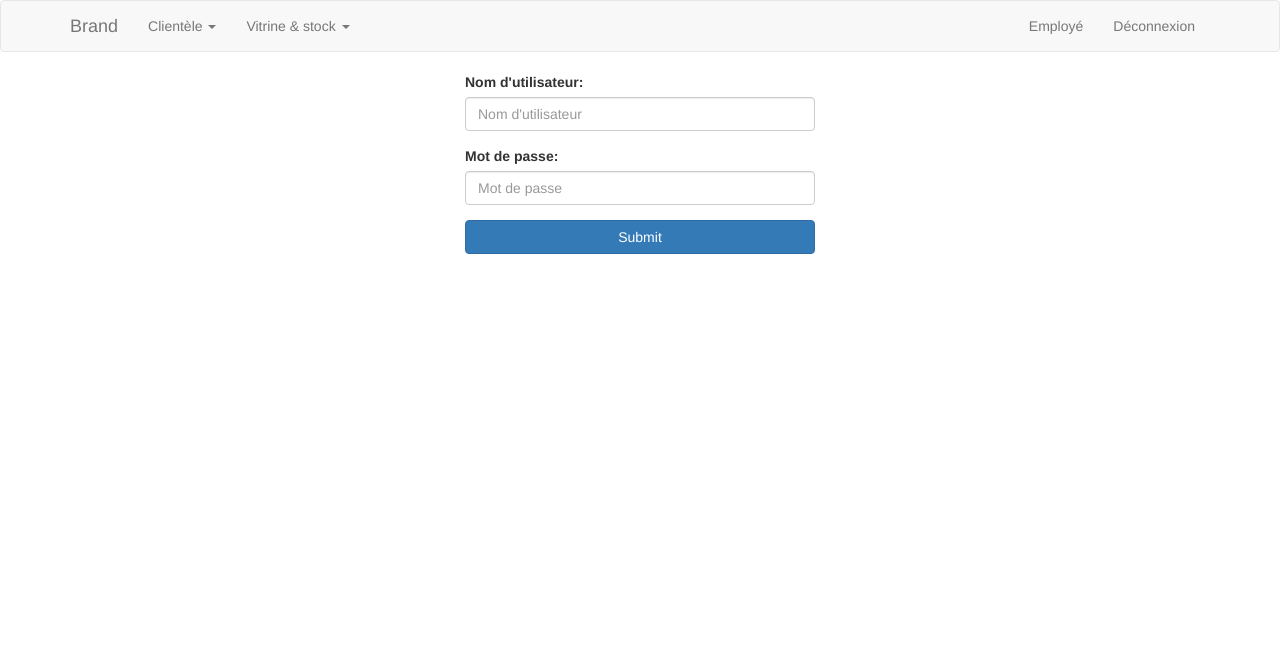
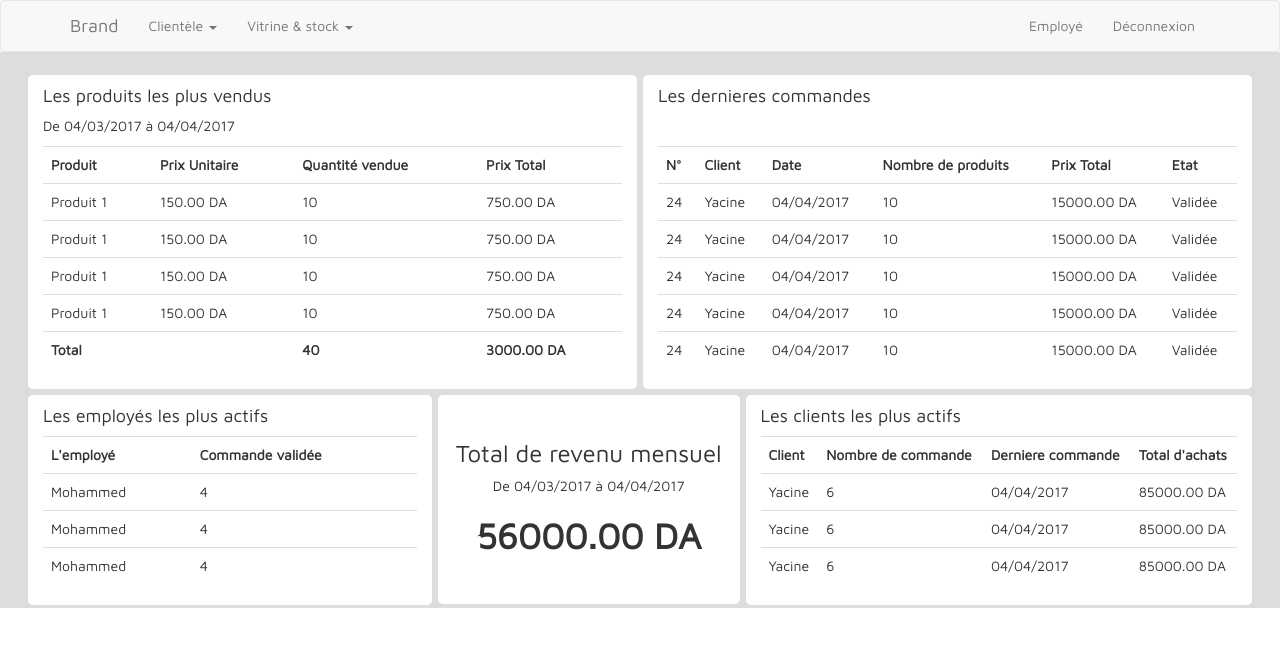
Before and after one commit to yacine17/PFEecommerceWebSite, a PHP site: page / in a window 1280 px wide. Shown: the top 647 px of the page. Run offline with PHP 8.4, Linux system fonts and the light colour scheme.

Commit message:
page d'accueil admin

```diff
--- a/Dynamic/admin/css/style.css
+++ b/Dynamic/admin/css/style.css
@@ -1,8 +1,45 @@
 .right-float{
     float: right;
 }
+.navbar{
+    margin-bottom: 0;
+}
+body{
+    font-family: 'Maven Pro', sans-serif;
+}
 /*Start login*/
 /*End login*/
+/*Start accueil*/
+.accueil{
+    background: #DDD;
+    padding-top: 20px;
+}
+.accueil .col-md-6,
+.accueil .col-md-4,
+.accueil .col-md-3,
+.accueil .col-md-5{
+    padding: 0px;
+}
+.accueil .row{
+    margin: 0 10px;
+}
+.accueil .informations{
+    background: #FFF;
+    border-radius: 5px;
+    margin: 3px 3px;
+    padding: 1px 15px;
+}
+.accueil .plusVendu table tr:last-child{
+    font-weight: bold;
+}
+.accueil .revenuMensuel{
+    height: 209px;
+    padding: 25px 0;
+}
+.accueil .revenuMensuel h1{
+    font-weight: bolder;
+}
+/*End accueil*/
 /*Start Insérer Produit*/
 .insererProduit .btn{
     margin-top: 20px;
--- a/Dynamic/admin/index.php
+++ b/Dynamic/admin/index.php
@@ -7,7 +7,7 @@
  */
 require 'pages/templates/header.php';
 require 'pages/templates/navbar.php';
-require 'pages/login.php';
+require 'pages/accueil.php';
 
 
 require 'pages/templates/footer.php';
--- /dev/null
+++ b/Dynamic/admin/pages/accueil.php
@@ -0,0 +1,175 @@
+<?php
+/**
+ * Created by PhpStorm.
+ * User: Yacine
+ * Date: 04/04/2017
+ * Time: 18:38
+ */?>
+<div class="accueil">
+    <div class="container-fluid">
+        <div class="row">
+            <div class="col-md-6">
+                <div class="informations plusVendu">
+                    <h4>Les produits les plus vendus</h4>
+                    <p>De 04/03/2017 à 04/04/2017</p>
+                    <table class="table">
+                        <tr>
+                            <th>Produit</th>
+                            <th>Prix Unitaire</th>
+                            <th>Quantité vendue</th>
+                            <th>Prix Total</th>
+                        </tr>
+                        <tr>
+                            <td>Produit 1</td>
+                            <td>150.00 DA</td>
+                            <td>10</td>
+                            <td>750.00 DA</td>
+                        </tr>
+                        <tr>
+                            <td>Produit 1</td>
+                            <td>150.00 DA</td>
+                            <td>10</td>
+                            <td>750.00 DA</td>
+                        </tr>
+                        <tr>
+                            <td>Produit 1</td>
+                            <td>150.00 DA</td>
+                            <td>10</td>
+                            <td>750.00 DA</td>
+                        </tr>
+                        <tr>
+                            <td>Produit 1</td>
+                            <td>150.00 DA</td>
+                            <td>10</td>
+                            <td>750.00 DA</td>
+                        </tr>
+                        <tr>
+                            <td colspan="2">Total</td>
+                            <td>40</td>
+                            <td>3000.00 DA</td>
+                        </tr>
+                    </table>
+                </div>
+            </div>
+            <div class="col-md-6">
+                <div class="informations derniereCommande">
+                    <h4>Les dernieres commandes</h4>
+                    <p>&nbsp;</p>
+                    <table class="table">
+                        <tr>
+                            <th>N°</th>
+                            <th>Client</th>
+                            <th>Date</th>
+                            <th>Nombre de produits</th>
+                            <th>Prix Total</th>
+                            <th>Etat</th>
+                        </tr>
+                        <tr>
+                            <td>24</td>
+                            <td>Yacine</td>
+                            <td>04/04/2017</td>
+                            <td>10</td>
+                            <td>15000.00 DA</td>
+                            <td>Validée</td>
+                        </tr>
+                        <tr>
+                            <td>24</td>
+                            <td>Yacine</td>
+                            <td>04/04/2017</td>
+                            <td>10</td>
+                            <td>15000.00 DA</td>
+                            <td>Validée</td>
+                        </tr>
+                        <tr>
+                            <td>24</td>
+                            <td>Yacine</td>
+                            <td>04/04/2017</td>
+                            <td>10</td>
+                            <td>15000.00 DA</td>
+                            <td>Validée</td>
+                        </tr>
+                        <tr>
+                            <td>24</td>
+                            <td>Yacine</td>
+                            <td>04/04/2017</td>
+                            <td>10</td>
+                            <td>15000.00 DA</td>
+                            <td>Validée</td>
+                        </tr>
+                        <tr>
+                            <td>24</td>
+                            <td>Yacine</td>
+                            <td>04/04/2017</td>
+                            <td>10</td>
+                            <td>15000.00 DA</td>
+                            <td>Validée</td>
+                        </tr>
+                    </table>
+                </div>
+            </div>
+        </div>
+        <div class="row">
+            <div class="col-md-4">
+                <div class="informations employeActif">
+                    <h4>Les employés les plus actifs</h4>
+                    <table class="table">
+                        <tr>
+                            <th>L'employé</th>
+                            <th>Commande validée</th>
+                        </tr>
+                        <tr>
+                            <td>Mohammed</td>
+                            <td>4</td>
+                        </tr>
+                        <tr>
+                            <td>Mohammed</td>
+                            <td>4</td>
+                        </tr>
+                        <tr>
+                            <td>Mohammed</td>
+                            <td>4</td>
+                        </tr>
+                    </table>
+                </div>
+            </div>
+            <div class="col-md-3">
+                <div class="informations revenuMensuel text-center">
+                        <h3>Total de revenu mensuel</h3>
+                        <p>De 04/03/2017 à 04/04/2017</p>
+                        <h1>56000.00 DA</h1>
+                </div>
+            </div>
+            <div class="col-md-5">
+                <div class="informations clientActif">
+                    <h4>Les clients les plus actifs</h4>
+                    <table class="table">
+                        <tr>
+                            <th>Client</th>
+                            <th>Nombre de commande</th>
+                            <th>Derniere commande</th>
+                            <th>Total d'achats</th>
+                        </tr>
+                        <tr>
+                            <td>Yacine</td>
+                            <td>6</td>
+                            <td>04/04/2017</td>
+                            <td>85000.00 DA</td>
+                        </tr>
+                        <tr>
+                            <td>Yacine</td>
+                            <td>6</td>
+                            <td>04/04/2017</td>
+                            <td>85000.00 DA</td>
+                        </tr>
+                        <tr>
+                            <td>Yacine</td>
+                            <td>6</td>
+                            <td>04/04/2017</td>
+                            <td>85000.00 DA</td>
+                        </tr>
+                    </table>
+                </div>
+            </div>
+        </div>
+    </div>
+</div>
--- a/Dynamic/admin/pages/templates/header.php
+++ b/Dynamic/admin/pages/templates/header.php
@@ -11,6 +11,7 @@
 <head>
     <meta charset="UTF-8">
     <title>Gestion</title>
+    <link href="https://fonts.googleapis.com/css?family=Maven+Pro" rel="stylesheet">
     <link href="css/bootstrap.css" rel="stylesheet"/>
     <link href="css/font-awesome.min.css" rel="stylesheet"/>
     <link href="css/style.css" rel="stylesheet"/>
```
